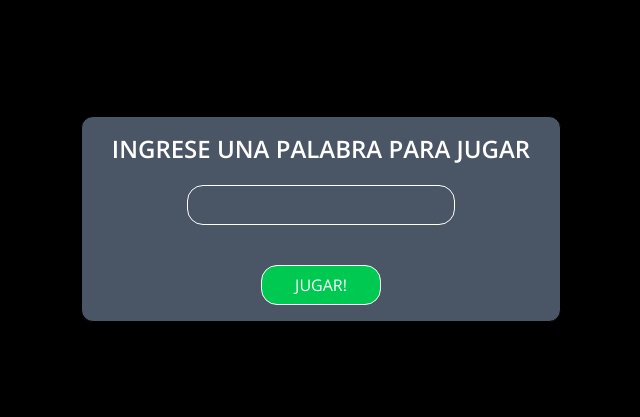
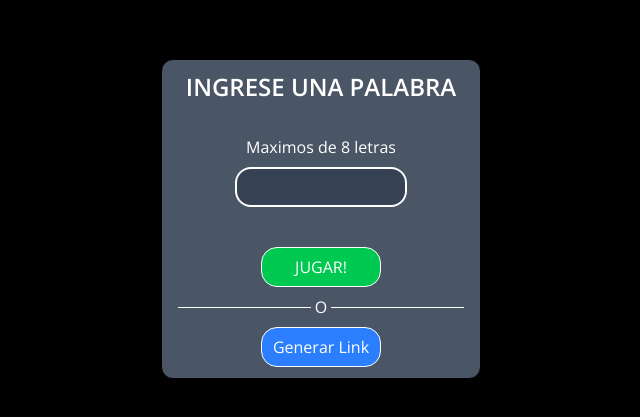
Before and after one commit to NicolashhOcampo/Wordle, a React (Vite) app: page / in a window 1280 px wide. Shown: the part 181-598 px from the top of the page, without its empty margins (319-959 px from the left). Built offline with nearby package versions, Linux system fonts and the light colour scheme.

Commit message:
add styles

```diff
--- a/src/App.tsx
+++ b/src/App.tsx
@@ -1,47 +1,27 @@
-import { useEffect, useMemo, useRef, useState } from "react"
+import { useMemo, useState } from "react"
 import { Wordle } from "./classes/Wordle";
 import { CreateWordle } from "./components/CreateWordle";
 import { PlayWordle } from "./components/PlayWordle";
 
 function App() {
-  const inputRef = useRef<HTMLInputElement | null>(null)
   const [secretWord, setSecretWord] = useState("");
   const wordle = useMemo(() => new Wordle(secretWord), [secretWord]);
 
-  useEffect(() => {
-    console.log("montado")
-    const handleClick = () => {
-      inputRef.current?.focus();
-    };
-
-    document.addEventListener("click", handleClick);
-
-    inputRef.current?.focus();
-
-    return () => {
-      document.removeEventListener("click", handleClick);
-      console.log("desmontado")
-    };
-  }, [secretWord]);
-
-
-  if (wordle.getWordLength() === 0){
-    return(
+  if (wordle.getWordLength() === 0) {
+    return (
       <div className="w-full h-full flex justify-center items-center">
-        <CreateWordle setWord={setSecretWord}/>
+        <CreateWordle setWord={setSecretWord} />
       </div>
     )
   }
 
   return (
     <>
-      <PlayWordle wordle={wordle}/>
+      <PlayWordle wordle={wordle} />
     </>
   )
 }
 
-export function isAlphabet(str: string) {
-  return /^([a-zA-Z]*)$/.test(str);
-}
+
 
 export default App
--- a/src/components/CreateWordle.tsx
+++ b/src/components/CreateWordle.tsx
@@ -1,5 +1,5 @@
 import { useState } from "react"
-import { isAlphabet } from "../App"
+import { isAlphabet } from "./PlayWordle"
 
 export const CreateWordle = ({ setWord }: { setWord: (newWord: string) => void }) => {
     const [inputValue, setInputValue] = useState("")
@@ -10,28 +10,45 @@ export const CreateWordle = ({ setWord }: { setWord: (newWord: string) => void }
         setInputValue(newString)
     }
 
-    const handleSubmit = (e: React.FormEvent<HTMLFormElement>) => {
-        e.preventDefault()
+    const handlePlay = () => {
 
         if (!isAlphabet(inputValue)) return
 
         setWord(inputValue)
     }
 
+    const handleCreateLink = ()=>{
+        console.log("Link creado")
+    }
+
     return (
-        <div className="w-120 mx-auto border bg-gray-600 rounded-xl p-4">
-            <h2 className="text-center text-white text-2xl font-semibold uppercase">Ingrese una palabra para jugar</h2>
-            <form className="mt-5 flex flex-col items-center gap-2" action="" onSubmit={handleSubmit}>
+        <div className="w-80 h-80 flex flex-col justify-center mx-auto border bg-gray-600 rounded-xl p-4">
+            <h2 className="text-center text-white text-2xl font-semibold uppercase">Ingrese una palabra</h2>
+
+            <div className="mt-auto flex flex-col items-center gap-2">
+                <p className="mt-8 text-center text-white">Maximos de 8 letras</p>
                 <input
                 type="text"
                 value={inputValue}
                 maxLength={8}
                 onChange={handleChangeInput}
-                className="border text-white rounded-2xl w-6/10 h-10 pl-2 text-xl" />
-                <button type="submit"
+                className="border-2 text-white rounded-2xl bg-gray-700 w-6/10 h-10 pl-3 text-xl focus:border-green-700 focus:outline-none transition-colors duration-300" />
+                <button
+                    onClick={handlePlay}
                     className="mt-8 border text-white rounded-2xl bg-green-500 w-30 h-10 cursor-pointer"
                 >JUGAR!</button>
-            </form>
+
+                <div className="w-full flex items-center gap-1">
+                    <div className="flex-1 h-0.25 bg-white" />
+                    <span className="text-white">O</span>
+                    <div className="flex-1 h-0.25 bg-white" />
+                </div>
+
+                <button
+                    onClick={handleCreateLink}
+                    className="border text-white rounded-2xl bg-blue-500 w-30 h-10 cursor-pointer"
+                >Generar Link</button>
+            </div>
         </div>
 
     )
--- a/src/components/PlayWordle.tsx
+++ b/src/components/PlayWordle.tsx
@@ -1,7 +1,6 @@
 import React, { useEffect, useRef, useState } from 'react'
 import { Word } from '../types/word.type';
 import { Wordle } from '../classes/Wordle';
-import { isAlphabet } from '../App';
 import { InputWord } from './InputWord';
 
 export const PlayWordle = ({ wordle }: { wordle: Wordle }) => {
@@ -15,6 +14,7 @@ export const PlayWordle = ({ wordle }: { wordle: Wordle }) => {
     );
 
     useEffect(() => {
+        console.log("montado")
         const handleClick = () => {
             inputRef.current?.focus();
         };
@@ -25,6 +25,7 @@ export const PlayWordle = ({ wordle }: { wordle: Wordle }) => {
 
         return () => {
             document.removeEventListener("click", handleClick);
+            console.log("desmontado")
         };
     }, []);
 
@@ -75,3 +76,6 @@ export const PlayWordle = ({ wordle }: { wordle: Wordle }) => {
         </>
     )
 }
+export function isAlphabet(str: string) {
+    return /^([a-zA-Z]*)$/.test(str);
+}
```
